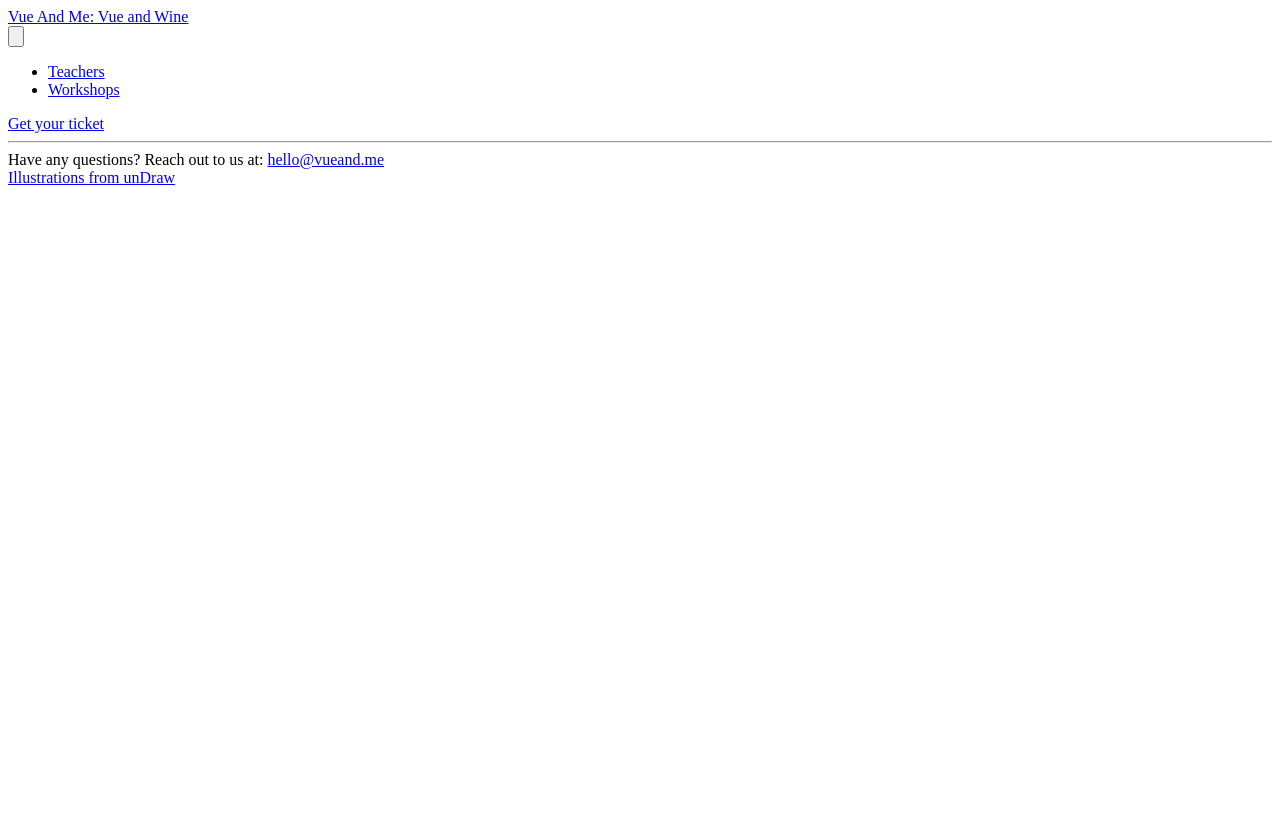
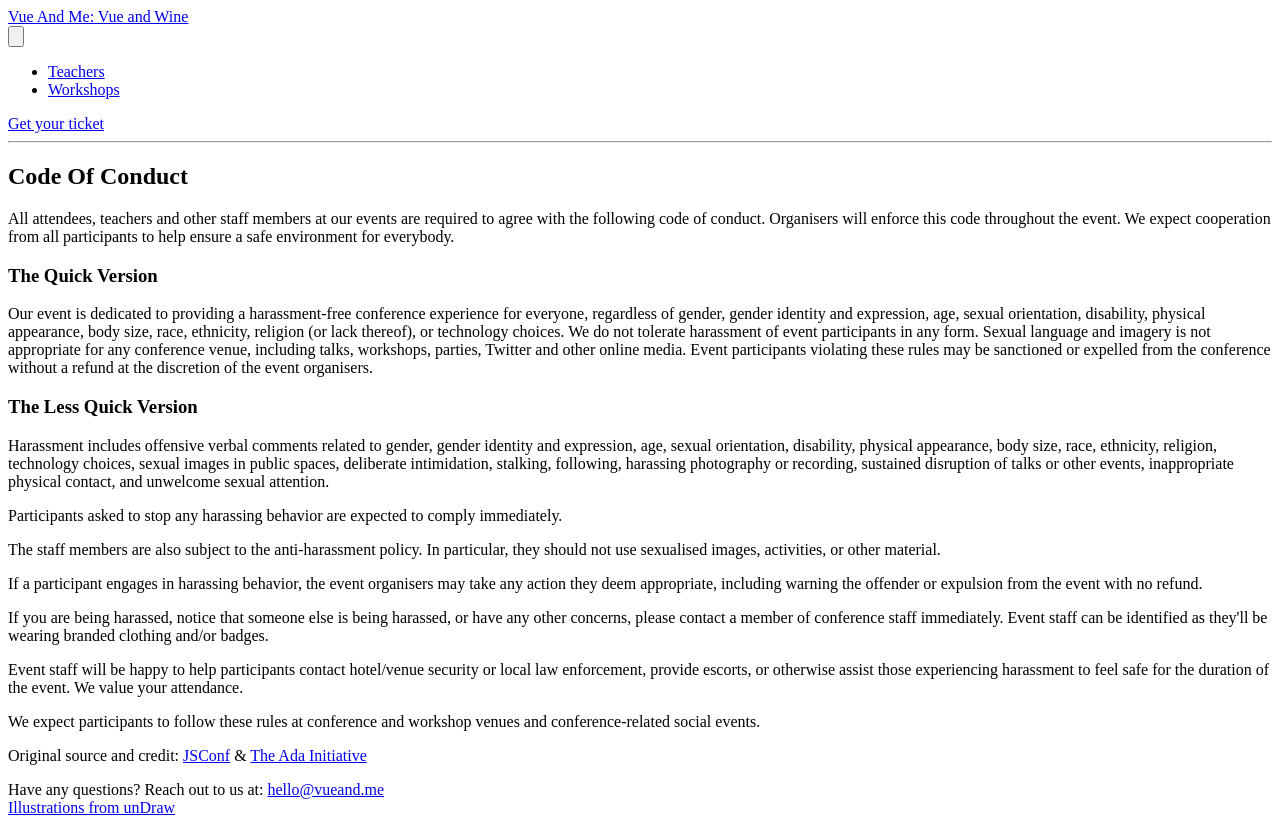
Before and after one commit to vueandme/vueandwine-website, a Nuxt app: page /coc in a window 1280 px wide. Before the commit the page ends 800 px from the top, so only its background shows below. Built offline with nearby package versions, Linux system fonts and the light colour scheme; what vue-awesome-countdown would draw is missing.

Commit message:
Fix header background, add Code of Conduct page

```diff
--- a/components/Navbar.vue
+++ b/components/Navbar.vue
@@ -1,7 +1,7 @@
 <template>
   <nav
     :class="{
-      'fixed w-full z-30 top-0 text-white': true,
+      'fixed w-full z-30 top-0 text-white gradient': true,
       'bg-white shadow': scrolled
     }"
   >
--- /dev/null
+++ b/pages/coc.vue
@@ -0,0 +1,104 @@
+<template>
+  <div>
+    <section class="bg-white border-b py-8">
+      <div class="container max-w-5xl mx-auto m-8 mt-16">
+        <SectionTitle id="TLDR">
+          Code Of Conduct
+        </SectionTitle>
+        <SectionContent fullsize>
+          <template #default>
+            <p class="pb-4">
+              All attendees, teachers and other staff members at our events are
+              required to agree with the following code of conduct. Organisers
+              will enforce this code throughout the event. We expect cooperation
+              from all participants to help ensure a safe environment for
+              everybody.
+            </p>
+            <h3 class="text-3xl text-gray-800 font-bold leading-none mb-3">
+              The Quick Version
+            </h3>
+
+            <p class="pb-4">
+              Our event is dedicated to providing a harassment-free conference
+              experience for everyone, regardless of gender, gender identity and
+              expression, age, sexual orientation, disability, physical
+              appearance, body size, race, ethnicity, religion (or lack
+              thereof), or technology choices. We do not tolerate harassment of
+              event participants in any form. Sexual language and imagery is not
+              appropriate for any conference venue, including talks, workshops,
+              parties, Twitter and other online media. Event participants
+              violating these rules may be sanctioned or expelled from the
+              conference without a refund at the discretion of the event
+              organisers.
+            </p>
+            <h3 class="text-3xl text-gray-800 font-bold leading-none mb-3">
+              The Less Quick Version
+            </h3>
+
+            <p class="pb-4">
+              Harassment includes offensive verbal comments related to gender,
+              gender identity and expression, age, sexual orientation,
+              disability, physical appearance, body size, race, ethnicity,
+              religion, technology choices, sexual images in public spaces,
+              deliberate intimidation, stalking, following, harassing
+              photography or recording, sustained disruption of talks or other
+              events, inappropriate physical contact, and unwelcome sexual
+              attention.
+            </p>
+            <p class="pb-4">
+              Participants asked to stop any harassing behavior are expected to
+              comply immediately.
+            </p>
+            <p class="pb-4">
+              The staff members are also subject to the anti-harassment policy.
+              In particular, they should not use sexualised images, activities,
+              or other material.
+            </p>
+            <p class="pb-4">
+              If a participant engages in harassing behavior, the event
+              organisers may take any action they deem appropriate, including
+              warning the offender or expulsion from the event with no refund.
+            </p>
+            <p class="pb-4">
+              If you are being harassed, notice that someone else is being
+              harassed, or have any other concerns, please contact a member of
+              conference staff immediately. Event staff can be identified as
+              they'll be wearing branded clothing and/or badges.
+            </p>
+            <p class="pb-4">
+              Event staff will be happy to help participants contact hotel/venue
+              security or local law enforcement, provide escorts, or otherwise
+              assist those experiencing harassment to feel safe for the duration
+              of the event. We value your attendance.
+            </p>
+            <p class="pb-4">
+              We expect participants to follow these rules at conference and
+              workshop venues and conference-related social events.
+            </p>
+
+            <p class="pb-4 italic">
+              Original source and credit:
+              <a href="http://2012.jsconf.us/#/about">JSConf</a> &
+              <a
+                href="
+                http://geekfeminism.wikia.com/wiki/Conference_anti-harassment/Policy"
+                >The Ada Initiative</a
+              >
+            </p>
+          </template>
+        </SectionContent>
+      </div>
+    </section>
+  </div>
+</template>
+
+<script>
+import SectionTitle from '@/components/SectionTitle'
+import SectionContent from '@/components/SectionContent'
+export default {
+  components: {
+    SectionTitle,
+    SectionContent
+  }
+}
+</script>
```
Also changed, not shown: pages/coc.md (deleted).
